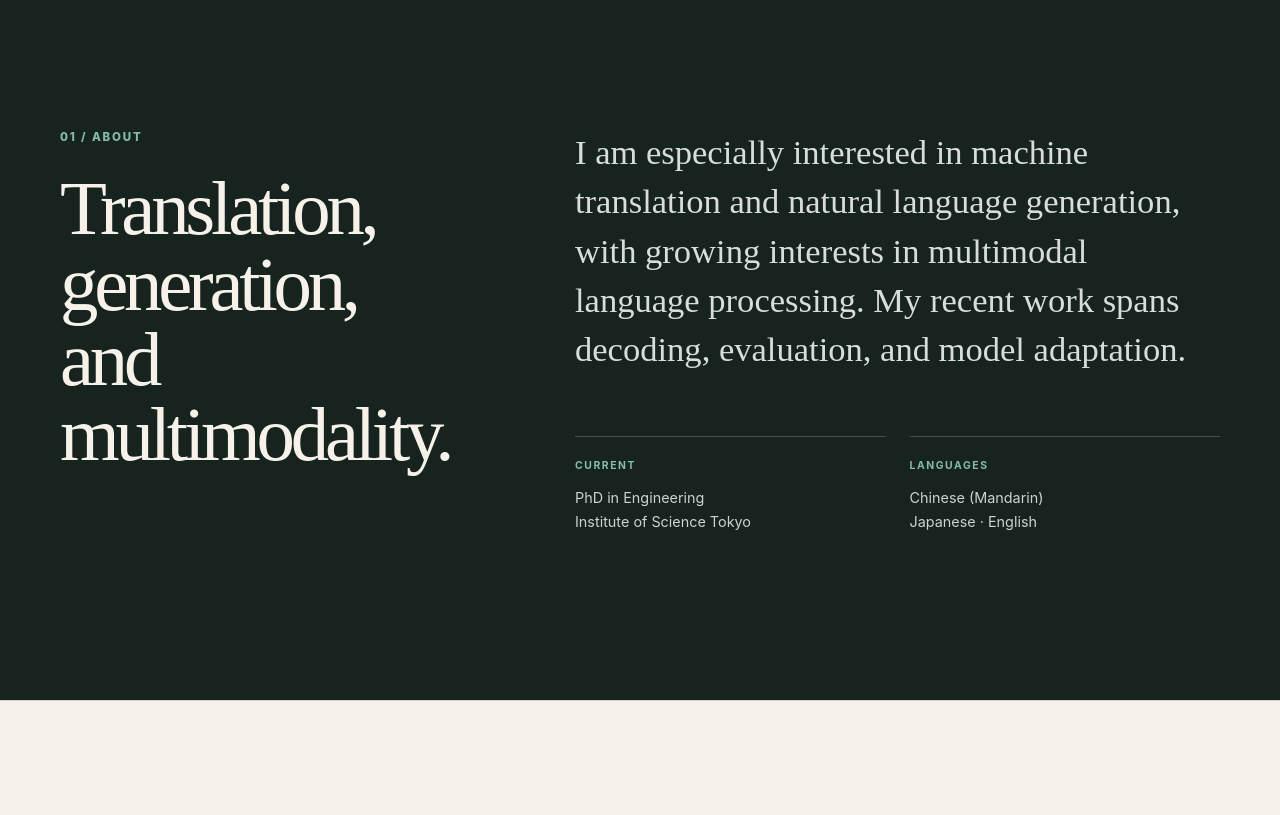
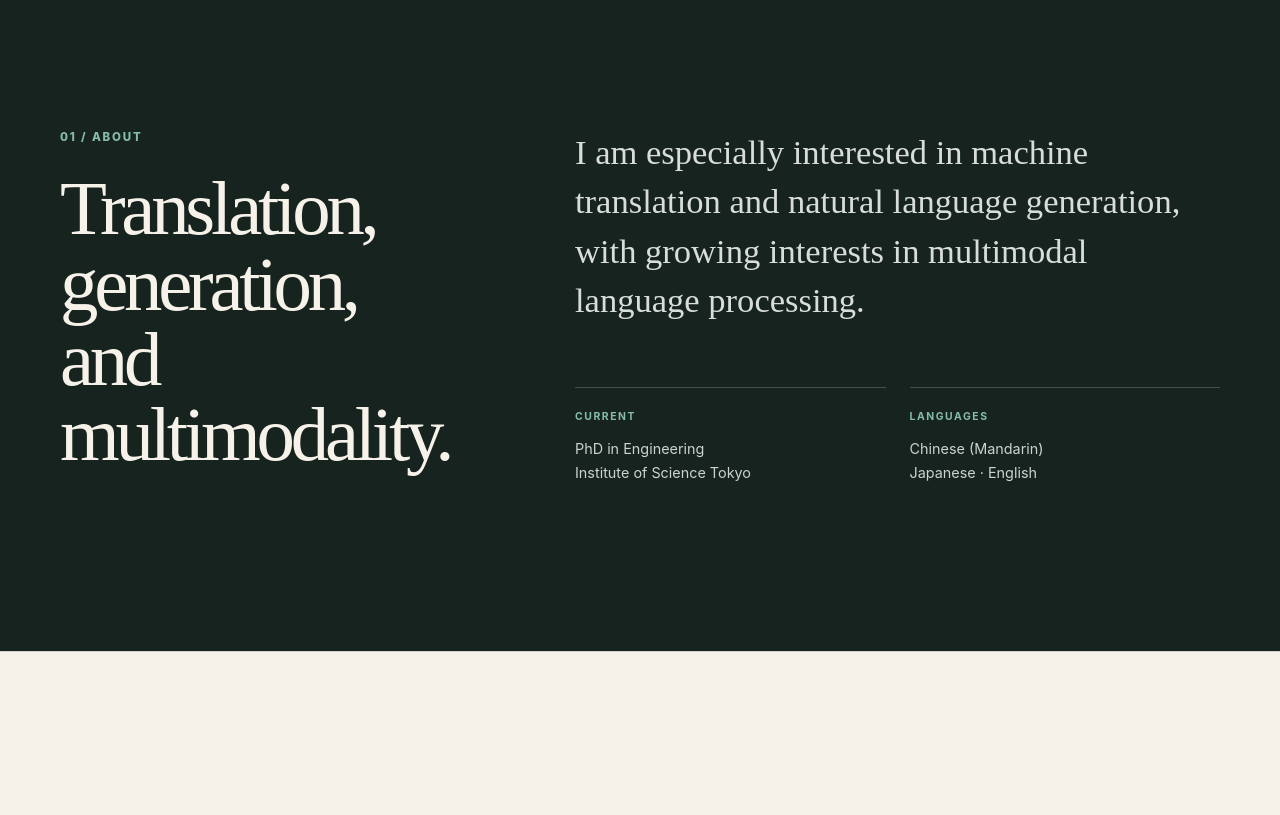
Before and after one commit to boxuan-lyu/boxuan-lyu.github.io, a plain HTML site: page index.html in a window 1280 px wide. Shown: the part 840-1655 px from the top of the page. Drawn offline with Linux system fonts and the light colour scheme.

Commit message:
Update index.html

```diff
--- a/index.html
+++ b/index.html
@@ -108,7 +108,6 @@
             <p class="large-copy">
               I am especially interested in machine translation and natural language
               generation, with growing interests in multimodal language processing.
-              My recent work spans decoding, evaluation, and model adaptation.
             </p>
             <div class="detail-grid">
               <div>
```
